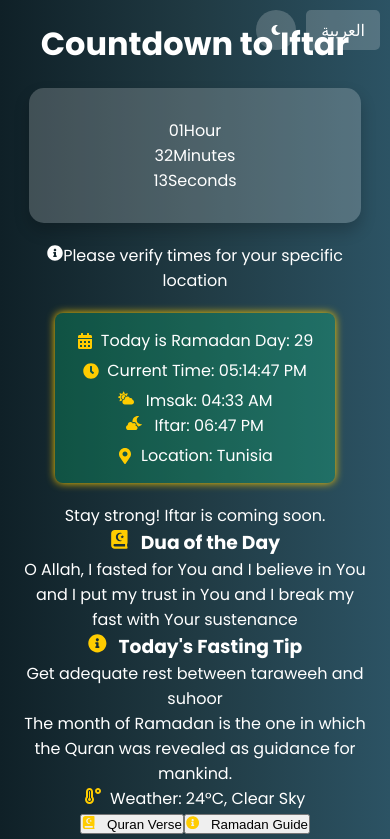
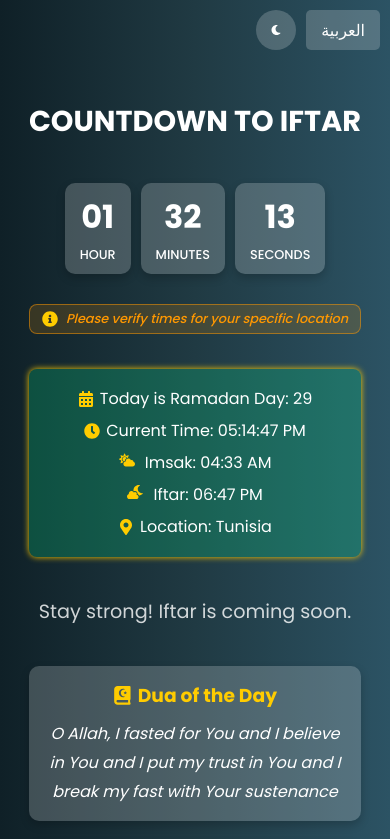
Before and after one commit to Youssef-Fawel/Ramadan-Countdown-App, a React (Create React App) app: page / in a window 390 px wide. Shown: the top 839 px of the page. Built offline with nearby package versions, Linux system fonts and the light colour scheme.

Commit message:
Update App.css

```diff
--- a/src/App.css
+++ b/src/App.css
@@ -142,82 +142,26 @@ body {
   transform: translateY(-2px);
 }
 
-.icon {
-  margin-right: 8px;
-  color: #ffcc00;
+.title {
+  font-size: 3rem;
+  margin-bottom: 20px;
+  margin-top: 60px;
+  text-transform: uppercase;
+  position: relative;
+  z-index: 2;
 }
 
-.rtl .icon {
-  margin-right: 0;
-  margin-left: 8px;
+.countdown-container {
+  display: flex;
+  justify-content: center;
+  align-items: center;
+  gap: 20px;
+  font-size: 2rem;
+  font-weight: bold;
+  margin: 20px 0;
 }
 
-/* Info container */
-.info-container {
-  display: flex;
-  flex-wrap: wrap;
-  gap: 20px;
-  margin: 20px 0;
-  width: 80%;
-  max-width: 800px;
-}
-
-.info-box, .tip-box {
-  background: var(--card-bg);
-  border-radius: 10px;
-  padding: 15px;
-  flex: 1;
-  min-width: 250px;
-  box-shadow: 0px 4px 10px var(--shadow-color);
-  transition: transform 0.3s ease, box-shadow 0.3s ease;
-}
-
-.info-box p {
-  margin: 8px 0;
-  display: flex;
-  align-items: center;
-}
-
-.location-note {
-  font-size: 0.9em;
-  color: #ff9800;
-  font-style: italic;
-}
-
-.tip-box h3 {
-  margin-bottom: 10px;
-  color: #ffcc00;
-  display: flex;
-  align-items: center;
-  justify-content: center;
-}
-
-/* Countdown container */
-.countdown-container {
-  text-align: center;
-  background: var(--card-bg);
-  border-radius: 15px;
-  padding: 30px;
-  box-shadow: 0px 8px 16px var(--shadow-color);
-  margin: 20px 0;
-  width: 80%;
-  max-width: 800px;
-}
-
-.countdown-title {
-  font-size: 2.2rem;
-  margin-bottom: 20px;
-  color: #ffcc00;
-}
-
-.countdown-timer {
-  display: flex;
-  justify-content: center;
-  gap: 20px;
-  margin-bottom: 20px;
-}
-
-.countdown-box {
+.time-box {
   background: var(--card-bg);
   padding: 15px 30px;
   border-radius: 10px;
@@ -226,132 +170,12 @@ body {
   transition: background 0.5s ease-in-out;
 }
 
-.countdown-number {
-  font-size: 3rem;
-  font-weight: bold;
-  color: white;
-}
-
-.countdown-label {
-  display: block;
-  font-size: 1rem;
-  margin-top: 5px;
-  text-transform: uppercase;
-  font-weight: 500;
-}
-
-.countdown-message {
-  font-size: 1.5rem;
-  margin: 20px 0;
-  opacity: 0.8;
-}
-
-.flashing {
+.time-box.flashing {
   animation: flash 1s infinite;
 }
 
-/* Celebration container */
-.celebration-container {
-  text-align: center;
-  background: var(--card-bg);
-  border-radius: 15px;
-  padding: 30px;
-  box-shadow: 0px 8px 16px var(--shadow-color);
-  margin: 20px 0;
-  width: 80%;
-  max-width: 800px;
-  animation: pulse 2s infinite;
-}
-
-.celebration-title {
-  font-size: 3rem;
-  margin-bottom: 20px;
-  color: #2ecc71;
-  animation: celebrate 2s infinite;
-}
-
-.celebration-message {
-  font-size: 1.5rem;
-  margin-bottom: 15px;
-  color: #ffcc00;
-}
-
-.celebration-instructions {
-  font-size: 1.2rem;
-  color: white;
-}
-
-/* Footer */
-.footer {
-  margin-top: 40px;
-  font-size: 1rem;
-  opacity: 0.6;
-  padding-bottom: 20px;
-}
-
-/* Quran popup */
-.quran-popup {
-  position: fixed;
-  top: 50%;
-  left: 50%;
-  transform: translate(-50%, -50%);
-  background: var(--bg-gradient);
-  padding: 30px;
-  border-radius: 15px;
-  box-shadow: 0 10px 25px rgba(0, 0, 0, 0.5);
-  z-index: 1000;
-  max-width: 90%;
-  width: 500px;
-  animation: fadeIn 0.3s ease;
-}
-
-.close-button {
-  position: absolute;
-  top: 10px;
-  right: 10px;
-  background: none;
-  border: none;
-  font-size: 1.5rem;
-  cursor: pointer;
-  color: white;
-}
-
-.rtl .close-button {
-  right: auto;
-  left: 10px;
-}
-
-.arabic-text {
-  font-family: 'Traditional Arabic', 'Scheherazade', 'Tajawal', serif;
-  font-size: 1.5rem;
-  line-height: 2;
-  text-align: center;
-  margin: 15px 0;
-}
-
-/* Eid and Ramadan ended styles */
-.eid-container, .ramadan-ended-container, .not-started-container {
-  text-align: center;
-  background: var(--card-bg);
-  border-radius: 15px;
-  padding: 40px;
-  box-shadow: 0px 8px 16px var(--shadow-color);
-  margin: 60px 0;
-  width: 80%;
-  max-width: 800px;
-}
-
-.eid-title {
-  font-size: 3.5rem;
-  margin-bottom: 20px;
-  color: #2ecc71;
-  animation: celebrate 3s infinite;
-}
-
-.eid-message {
-  font-size: 1.5rem;
-  margin-bottom: 30px;
-  color: #ffcc00;
+.final-countdown .time-box.flashing {
+  animation: flash 0.5s infinite, shake 0.5s infinite;
 }
 
 .highlight-box {
@@ -374,34 +198,317 @@ body {
   flex-wrap: wrap;
 }
 
+.icon {
+  margin-right: 8px;
+  color: #ffcc00;
+}
+
+.rtl .icon {
+  margin-right: 0;
+  margin-left: 8px;
+}
+
+.prayer-times {
+  display: flex;
+  align-items: center;
+  justify-content: center;
+  gap: 15px;
+  width: 100%;
+}
+
 @media (max-width: 768px) {
-  .countdown-title {
-    font-size: 1.8rem;
+  .highlight-box {
+    font-size: 1rem;
+    padding: 12px;
+    width: 90%;
+    max-width: 100%;
   }
 
-  .countdown-timer {
+  .highlight-box p {
+    justify-content: center;
+    line-height: 1.5;
+    flex-wrap: wrap;
+  }
+}
+
+@media (max-width: 480px) {
+  .highlight-box {
+    font-size: 0.9rem;
+    padding: 10px;
+    width: 95%;
+  }
+
+  .highlight-box p {
+    margin: 8px 0;
+  }
+
+  .icon {
+    margin-right: 6px;
+  }
+
+  .rtl .icon {
+    margin-right: 0;
+    margin-left: 6px;
+  }
+
+  .prayer-times {
+    flex-direction: column;
+    align-items: center;
+    gap: 8px;
+  }
+}
+
+.location-note-highlight {
+  background-color: rgba(255, 152, 0, 0.15);
+  border: 1px solid rgba(255, 152, 0, 0.5);
+  border-radius: 8px;
+  padding: 8px 15px;
+  margin: 10px auto 15px;
+  max-width: 80%;
+  width: 500px;
+  display: flex;
+  align-items: center;
+  justify-content: center;
+  font-size: 0.95rem;
+  font-weight: 500;
+  color: #ff9800;
+  text-align: center;
+  animation: pulse-subtle 2s infinite;
+}
+
+.note-highlight-icon {
+  color: #ffcc00;
+  margin-right: 8px;
+  font-size: 1rem;
+  flex-shrink: 0;
+}
+
+.rtl .note-highlight-icon {
+  margin-right: 0;
+  margin-left: 8px;
+}
+
+.note-highlight-text {
+  font-style: italic;
+}
+
+@keyframes pulse-subtle {
+  0% {
+    background-color: rgba(255, 152, 0, 0.15);
+  }
+  50% {
+    background-color: rgba(255, 152, 0, 0.25);
+  }
+  100% {
+    background-color: rgba(255, 152, 0, 0.15);
+  }
+}
+
+@media (max-width: 768px) {
+  .location-note-highlight {
+    font-size: 0.85rem;
+    padding: 6px 10px;
+    width: 90%;
+    max-width: 100%;
+  }
+}
+
+@media (max-width: 480px) {
+  .location-note-highlight {
+    font-size: 0.8rem;
+    padding: 5px 8px;
+    width: 95%;
+  }
+}
+
+.container {
+  margin-top: 0;
+}
+
+
+.label {
+  display: block;
+  font-size: 1rem;
+  margin-top: 5px;
+  text-transform: uppercase;
+  font-weight: 500;
+}
+
+.message {
+  font-size: 1.5rem;
+  margin: 20px 0;
+  opacity: 0.8;
+}
+
+.time-reached .message {
+  animation: celebrate 2s infinite;
+}
+
+.feature-cards {
+  display: flex;
+  gap: 20px;
+  margin: 20px 0;
+  width: 80%;
+  max-width: 800px;
+  flex-wrap: wrap;
+}
+
+.card {
+  background: var(--card-bg);
+  border-radius: 10px;
+  padding: 15px;
+  flex: 1;
+  min-width: 250px;
+  box-shadow: 0px 4px 10px var(--shadow-color);
+  transition: transform 0.3s ease, box-shadow 0.3s ease;
+}
+
+.card:hover {
+  transform: translateY(-5px);
+  box-shadow: 0px 8px 15px rgba(0, 0, 0, 0.3);
+}
+
+.card h3 {
+  margin-bottom: 10px;
+  color: #ffcc00;
+  display: flex;
+  align-items: center;
+  justify-content: center;
+}
+
+.dua-text {
+  font-style: italic;
+  line-height: 1.8;
+}
+
+.quote-box {
+  background: rgba(74, 109, 167, 0.4);
+  padding: 20px;
+  border-radius: 10px;
+  margin: 20px 0;
+  text-align: center;
+  width: 80%;
+  max-width: 800px;
+  box-shadow: 0px 4px 10px var(--shadow-color);
+}
+
+.quote {
+  font-style: italic;
+  font-size: 1.1rem;
+}
+
+.weather-info {
+  text-align: center;
+  margin: 10px 0;
+  opacity: 0.8;
+}
+
+.popup-overlay {
+  position: fixed;
+  top: 0;
+  left: 0;
+  right: 0;
+  bottom: 0;
+  background-color: rgba(0, 0, 0, 0.8);
+  display: flex;
+  justify-content: center;
+  align-items: center;
+  z-index: 1000;
+  animation: fadeIn 0.3s ease;
+}
+
+.popup-content {
+  background: var(--bg-gradient);
+  border-radius: 10px;
+  padding: 20px;
+  max-width: 500px;
+  width: 90%;
+  position: relative;
+  box-shadow: 0 5px 15px rgba(0, 0, 0, 0.5);
+}
+
+.close-button {
+  position: absolute;
+  top: 10px;
+  right: 10px;
+  background: none;
+  border: none;
+  font-size: 1.5rem;
+  cursor: pointer;
+  color: white;
+}
+
+.arabic-text {
+  font-family: 'Traditional Arabic', 'Scheherazade', 'Tajawal', serif;
+  font-size: 1.5rem;
+  line-height: 2;
+  text-align: center;
+  margin: 15px 0;
+}
+
+.action-buttons {
+  display: flex;
+  justify-content: center;
+  gap: 15px;
+  margin: 20px 0;
+  flex-wrap: wrap;
+}
+
+.action-button {
+  background: rgba(74, 109, 167, 0.6);
+  color: white;
+  border: none;
+  border-radius: 20px;
+  padding: 10px 20px;
+  cursor: pointer;
+  display: flex;
+  align-items: center;
+  gap: 8px;
+  transition: all 0.3s ease;
+  box-shadow: 0px 4px 10px var(--shadow-color);
+}
+
+.action-button:hover {
+  transform: translateY(-2px);
+  background: rgba(74, 109, 167, 0.8);
+  box-shadow: 0px 6px 15px rgba(0, 0, 0, 0.3);
+}
+
+.info-button {
+  background: rgba(138, 21, 56, 0.6);
+}
+
+.info-button:hover {
+  background: rgba(138, 21, 56, 0.8);
+}
+
+.footer {
+  margin-top: 40px;
+  font-size: 1rem;
+  opacity: 0.6;
+  padding-bottom: 20px;
+}
+
+@media (max-width: 768px) {
+  .title {
+    font-size: 2.2rem;
+    margin-top: 80px;
+  }
+
+  .countdown-container {
     gap: 10px;
   }
 
-  .countdown-box {
+  .time-box {
     padding: 10px 15px;
   }
 
-  .countdown-number {
-    font-size: 2.5rem;
-  }
-
-  .countdown-label {
+  .label {
     font-size: 0.8rem;
   }
 
-  .countdown-message {
+  .message {
     font-size: 1.2rem;
-  }
-
-  .info-container, .countdown-container, .celebration-container,
-  .eid-container, .ramadan-ended-container, .not-started-container {
-    width: 95%;
   }
 
   .highlight-box {
@@ -410,24 +517,28 @@ body {
     width: 95%;
   }
 
-  .info-box, .tip-box {
+  .feature-cards {
+    flex-direction: column;
+    width: 95%;
+  }
+
+  .card {
     min-width: auto;
-    width: 100%;
+  }
+
+  .quote-box {
+    width: 95%;
   }
 }
 
 @media (max-width: 480px) {
-  .countdown-title {
-    font-size: 1.5rem;
+  .title {
+    font-size: 1.8rem;
   }
 
-  .countdown-timer {
+  .countdown-container {
     flex-wrap: wrap;
     justify-content: center;
-  }
-
-  .countdown-number {
-    font-size: 2rem;
   }
 
   .app-controls {
@@ -439,12 +550,4 @@ body {
     right: auto;
     left: 10px;
   }
-
-  .celebration-title, .eid-title {
-    font-size: 2.5rem;
-  }
-
-  .celebration-message, .eid-message {
-    font-size: 1.2rem;
-  }
 }
```
